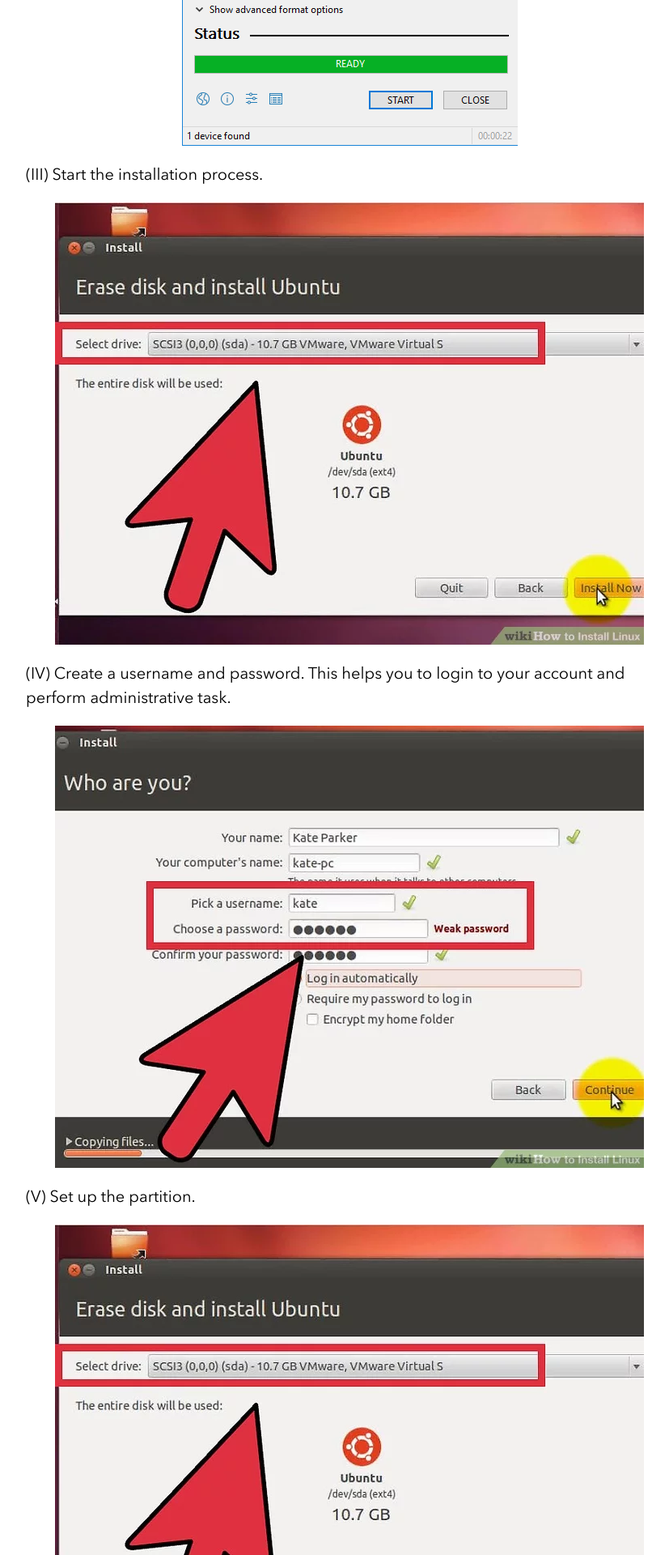
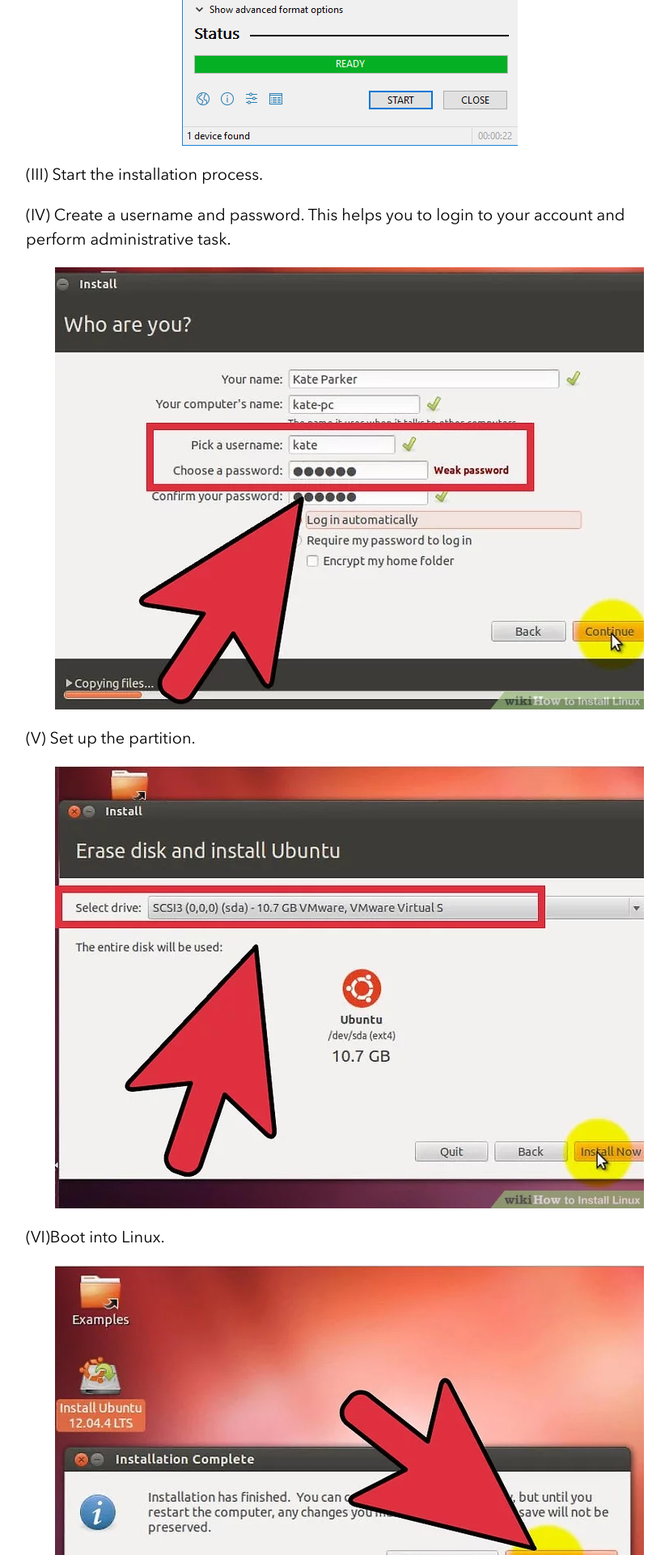
Before and after one commit to 49ku5h/MY-WEBSITE, a Jekyll site: the page built from _posts/2020-01-10-Getting-Started-With-Linux.md, in a window 1280 px wide. Shown: the part 2118-4038 px from the top of the page at 81% size, without its empty margins (208-1035 px from the left). Built offline with Jekyll 4.4.1, drawn with Linux system fonts in a browser that asks for light colours; nearby versions of some CDN libraries; comment, search, counter and statistics services are not loaded.

Commit message:
Update 2020-01-10-Getting-Started-With-Linux.md

```diff
--- a/_posts/2020-01-10-Getting-Started-With-Linux.md
+++ b/_posts/2020-01-10-Getting-Started-With-Linux.md
@@ -29,8 +29,6 @@
 
 (III) Start the installation process.
 
-![A screenshot of my laptop](/assets/images/Shifting-to-Ubuntu/3.jpeg)
-
 (IV) Create a username and password. This helps you to login to your account and perform administrative task.
 
 ![A screenshot of my laptop](/assets/images/Shifting-to-Ubuntu/start.jpeg)
@@ -45,7 +43,8 @@
 
 (VII)Check your hardware.
 
-![A screenshot of my laptop](/assets/images/Shifting-to-Ubuntu/restat.jpeg)
+![A screenshot of my laptop](/assets/images/Shifting-to-Ubuntu/hardw.jpeg)
+
 
 (VIII) Start using Linux.
 
```
